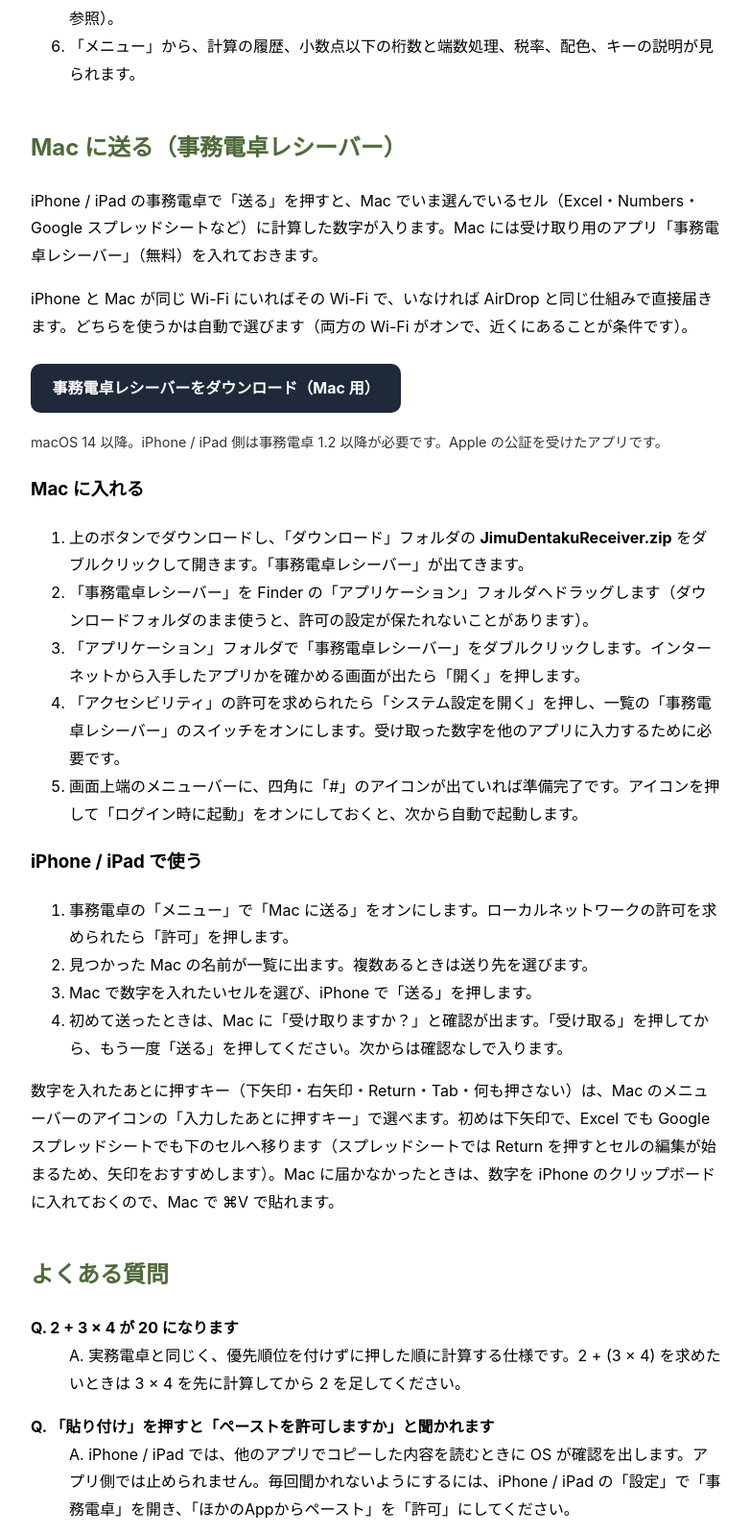
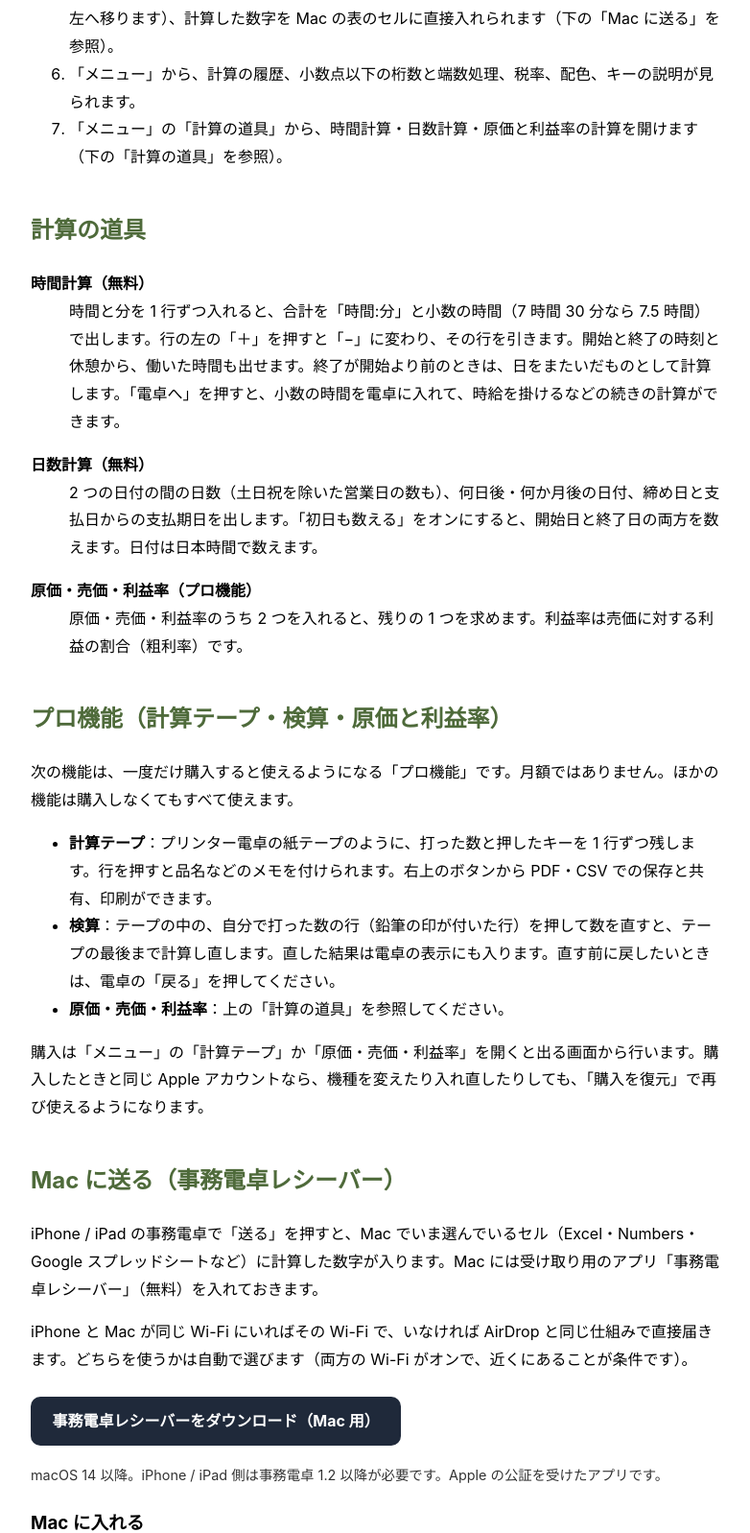
Before and after one commit to emchs07-prog/jimudentaku-support, a plain HTML site: page index.html in a window 1280 px wide. Shown: the part 643-2240 px from the top of the page at 96% size, without its empty margins (248-1030 px from the left). Drawn offline with Linux system fonts and the light colour scheme.

Commit message:
1.3: 計算の道具・プロ機能・よくある質問を追加、プライバシーポリシーに購入の扱いを追記
Co-Authored-By: Claude Opus 5.5 <noreply@anthropic.com>

```diff
--- a/index.html
+++ b/index.html
@@ -23,7 +23,7 @@
 </head>
 <body>
 <h1>事務電卓 サポート</h1>
-<p>事務電卓は、机の上の実務電卓と同じ使い勝手を iPhone / iPad / Mac に持ち込んだ電卓です。押した順に左から計算し、税込・税抜、%（割引・割増）、メモリー（M+ M- MR MC）、累計（GT）、00 キーを備えています。計算した数字はワンタップでコピーでき、他のアプリで使った数字を貼り付けて続きの計算もできます。</p>
+<p>事務電卓は、机の上の実務電卓と同じ使い勝手を iPhone / iPad / Mac に持ち込んだ電卓です。押した順に左から計算し、税込・税抜、%（割引・割増）、メモリー（M+ M- MR MC）、累計（GT）、00 キーを備えています。計算した数字はワンタップでコピーでき、他のアプリで使った数字を貼り付けて続きの計算もできます。勤務時間の合計や支払期日を出す「時間計算」「日数計算」も備えています。</p>
 
 <h2>使い方</h2>
 <ol>
@@ -33,7 +33,27 @@
   <li>「戻る」で、計算結果が変わる直前の状態に 1 つずつ戻せます。</li>
   <li>「メニュー」の「Mac に送る」をオンにすると「送る」ボタンが出て（「メニュー」は M+ の左へ移ります）、計算した数字を Mac の表のセルに直接入れられます（下の「Mac に送る」を参照）。</li>
   <li>「メニュー」から、計算の履歴、小数点以下の桁数と端数処理、税率、配色、キーの説明が見られます。</li>
+  <li>「メニュー」の「計算の道具」から、時間計算・日数計算・原価と利益率の計算を開けます（下の「計算の道具」を参照）。</li>
 </ol>
+
+<h2 id="tools">計算の道具</h2>
+<dl>
+  <dt>時間計算（無料）</dt>
+  <dd>時間と分を 1 行ずつ入れると、合計を「時間:分」と小数の時間（7 時間 30 分なら 7.5 時間）で出します。行の左の「＋」を押すと「−」に変わり、その行を引きます。開始と終了の時刻と休憩から、働いた時間も出せます。終了が開始より前のときは、日をまたいだものとして計算します。「電卓へ」を押すと、小数の時間を電卓に入れて、時給を掛けるなどの続きの計算ができます。</dd>
+  <dt>日数計算（無料）</dt>
+  <dd>2 つの日付の間の日数（土日祝を除いた営業日の数も）、何日後・何か月後の日付、締め日と支払日からの支払期日を出します。「初日も数える」をオンにすると、開始日と終了日の両方を数えます。日付は日本時間で数えます。</dd>
+  <dt>原価・売価・利益率（プロ機能）</dt>
+  <dd>原価・売価・利益率のうち 2 つを入れると、残りの 1 つを求めます。利益率は売価に対する利益の割合（粗利率）です。</dd>
+</dl>
+
+<h2 id="pro">プロ機能（計算テープ・検算・原価と利益率）</h2>
+<p>次の機能は、一度だけ購入すると使えるようになる「プロ機能」です。月額ではありません。ほかの機能は購入しなくてもすべて使えます。</p>
+<ul>
+  <li><strong>計算テープ</strong>：プリンター電卓の紙テープのように、打った数と押したキーを 1 行ずつ残します。行を押すと品名などのメモを付けられます。右上のボタンから PDF・CSV での保存と共有、印刷ができます。</li>
+  <li><strong>検算</strong>：テープの中の、自分で打った数の行（鉛筆の印が付いた行）を押して数を直すと、テープの最後まで計算し直します。直した結果は電卓の表示にも入ります。直す前に戻したいときは、電卓の「戻る」を押してください。</li>
+  <li><strong>原価・売価・利益率</strong>：上の「計算の道具」を参照してください。</li>
+</ul>
+<p>購入は「メニュー」の「計算テープ」か「原価・売価・利益率」を開くと出る画面から行います。購入したときと同じ Apple アカウントなら、機種を変えたり入れ直したりしても、「購入を復元」で再び使えるようになります。</p>
 
 <h2 id="mac">Mac に送る（事務電卓レシーバー）</h2>
 <p>iPhone / iPad の事務電卓で「送る」を押すと、Mac でいま選んでいるセル（Excel・Numbers・Google スプレッドシートなど）に計算した数字が入ります。Mac には受け取り用のアプリ「事務電卓レシーバー」（無料）を入れておきます。</p>
@@ -79,6 +99,12 @@
   <dd>A. メニューバーのアイコンから「事務電卓レシーバーを終了」を押し、上のボタンからダウンロードし直して、「アプリケーション」フォルダの古いものと置き換えてください。いまの版は、メニューバーのアイコンを押したときの一番下に出ます。置き換えたあとアイコンにびっくりマークが出たら、「システム設定」の「プライバシーとセキュリティ」→「アクセシビリティ」で、事務電卓レシーバーのスイッチを一度オフにしてからオンにしてください。</dd>
   <dt>Q. 事務電卓レシーバーを取り除きたい</dt>
   <dd>A. メニューバーのアイコンから「事務電卓レシーバーを終了」を押し、「アプリケーション」フォルダの「事務電卓レシーバー」をゴミ箱に入れてください。</dd>
+  <dt>Q. プロ機能を購入したのに使えません／機種を変えたら使えなくなりました</dt>
+  <dd>A. 「メニュー」の一番下にある「購入を復元」を押してください。購入したときと同じ Apple アカウントでサインインしている必要があります。</dd>
+  <dt>Q. 計算テープはいつ消えますか</dt>
+  <dd>A. 履歴と同じく、アプリを閉じると消えます。残しておきたいときは、テープの画面の右上のボタンから PDF か CSV で保存してください。</dd>
+  <dt>Q. 日数計算の祝日が実際と違います</dt>
+  <dd>A. 祝日は法律の決まりから計算しています。新しく決まった休日や、法律が変わった場合には、アプリの更新まで反映されないことがあります。お気づきの点はお問い合わせ先までお知らせください。</dd>
   <dt>Q. 表示が E になりました</dt>
   <dd>A. 12 桁を超えたか、0 で割ったときのエラー表示です。「AC」か「C」で解除してください。</dd>
 </dl>
```
Also changed, not shown: privacy.html (+3 -2 lines).
